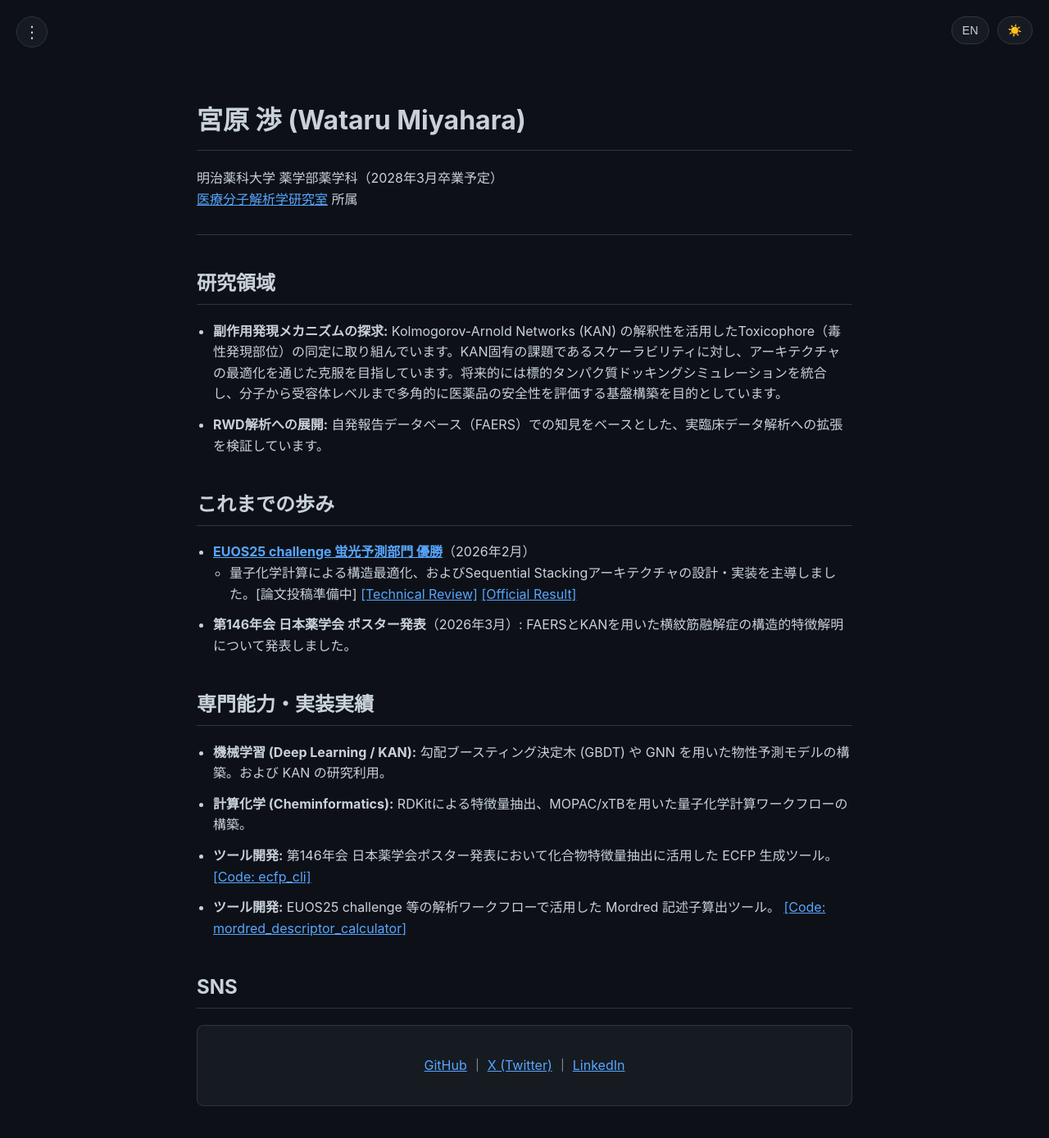
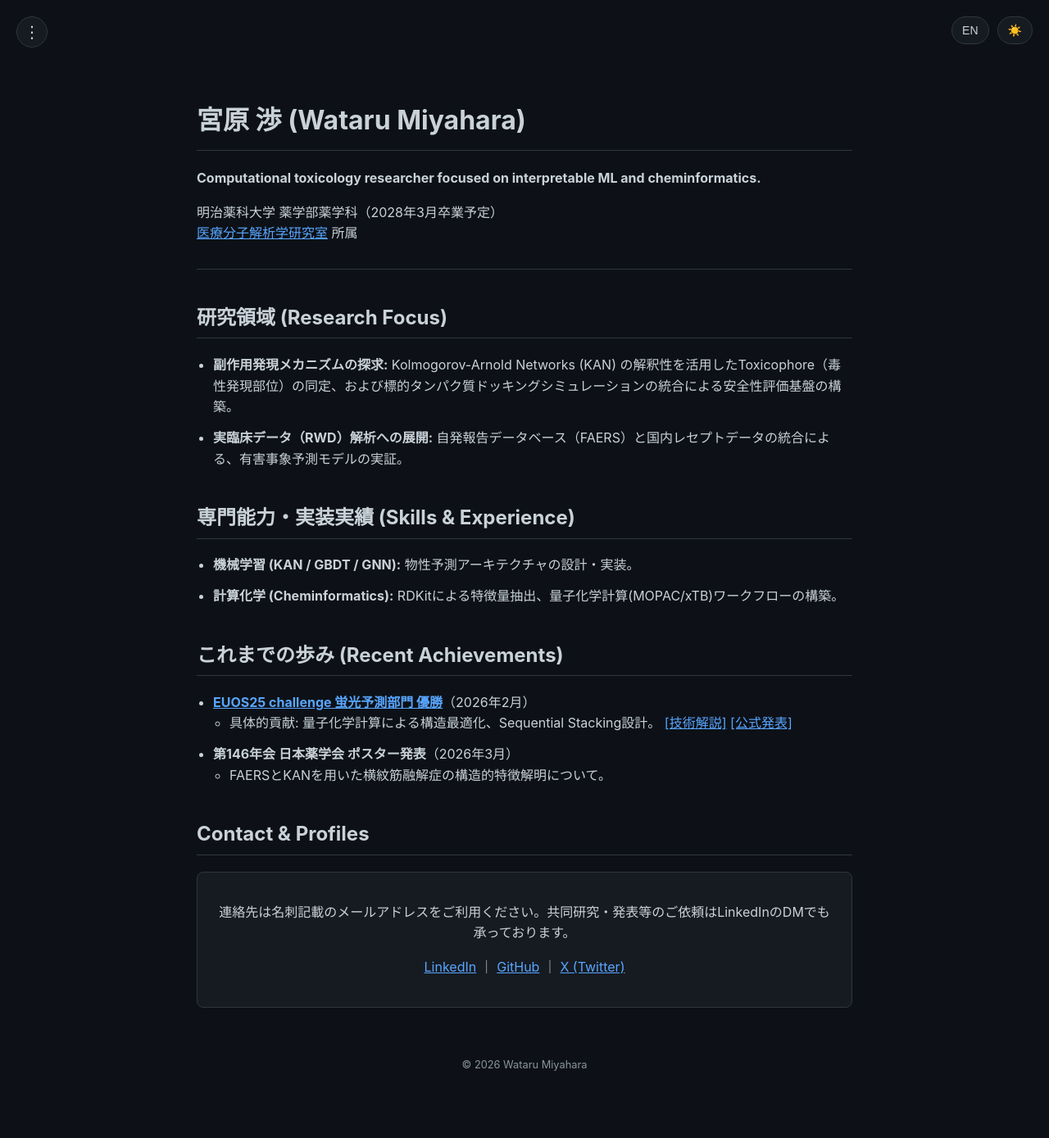
Before and after one commit to 377H-Miru/377H-Miru.github.io, a Jekyll site: the page built from index.md, in a window 1280 px wide and 1400 px high. Shown: the top 1389 px of the window at 82% size. Built offline with Jekyll 4.4.1, drawn with Linux system fonts in a browser that asks for light colours.

Commit message:
Optimize for business card workflow: refine contact strategy, fix link labels, and add professional one-line pitch

```diff
--- a/_data/achievements.json
+++ b/_data/achievements.json
@@ -7,8 +7,8 @@
       "url": "https://ochem.eu/static/challenge2025.do",
       "result_url": "https://www.eu-openscreen.eu/resources/eu-openscreen-news/ansicht/eu-openscreen-and-slas-announce-winners-of-the-second-joint-machine-learning-challenge-at-slas-2026.html",
       "blog_url": "/posts/2026-02-25-euos25-review",
-      "description_ja": "量子化学計算(MOPAC/MACE-xTB)による物性推算、および透過率から蛍光への依存性を考慮したSequential Stackingアーキテクチャの設計・実装を担当。SLAS Technology誌に論文投稿準備中。",
-      "description_en": "Lead quantum chemistry-based property estimation (MOPAC/MACE-xTB) and design of a Sequential Stacking architecture modeling the dependency from transmittance to fluorescence. Manuscript in preparation for SLAS Technology."
+      "description_ja": "量子化学計算(MOPAC/MACE-xTB)による物性推算、およびSequential Stackingアーキテクチャの設計・実装を担当。(Manuscript in preparation)",
+      "description_en": "Lead quantum chemistry-based property estimation (MOPAC/MACE-xTB) and design of a Sequential Stacking architecture. (Manuscript in preparation)"
     }
   ],
   "presentations": [
--- a/index.md
+++ b/index.md
@@ -6,31 +6,37 @@
 <div data-lang-content="ja" markdown="1">
 
 # 宮原 渉 (Wataru Miyahara)
+**Computational toxicology researcher focused on interpretable ML and cheminformatics.**
 
 明治薬科大学 薬学部薬学科（2028年3月卒業予定）
 [医療分子解析学研究室](https://u-lab.my-pharm.ac.jp/~mminfo/){:target="_blank"} 所属
 
 ---
 
-## 研究領域
-- **副作用発現メカニズムの探求:** Kolmogorov-Arnold Networks (KAN) の解釈性を活用したToxicophore（毒性発現部位）の同定に取り組んでいます。KAN固有の課題であるスケーラビリティに対し、アーキテクチャの最適化を通じた克服を目指しています。将来的には標的タンパク質ドッキングシミュレーションを統合し、分子から受容体レベルまで多角的に医薬品の安全性を評価する基盤構築を目的としています。
-- **RWD解析への展開:** 自発報告データベース（FAERS）での知見をベースとした、実臨床データ解析への拡張を検証しています。
+## 研究領域 (Research Focus)
+- **副作用発現メカニズムの探求:**
+  Kolmogorov-Arnold Networks (KAN) の解釈性を活用したToxicophore（毒性発現部位）の同定、および標的タンパク質ドッキングシミュレーションの統合による安全性評価基盤の構築。
+- **実臨床データ（RWD）解析への展開:**
+  自発報告データベース（FAERS）と国内レセプトデータの統合による、有害事象予測モデルの実証。
 
-## これまでの歩み
+## 専門能力・実装実績 (Skills & Experience)
+- **機械学習 (KAN / GBDT / GNN):** 物性予測アーキテクチャの設計・実装。
+- **計算化学 (Cheminformatics):** RDKitによる特徴量抽出、量子化学計算(MOPAC/xTB)ワークフローの構築。
+
+## これまでの歩み (Recent Achievements)
 - **[EUOS25 challenge 蛍光予測部門 優勝](https://ochem.eu/static/challenge2025.do){:target="_blank"}**（2026年2月）
-    - 量子化学計算による構造最適化、およびSequential Stackingアーキテクチャの設計・実装を主導しました。[論文投稿準備中] [[Technical Review]](/posts/2026-02-25-euos25-review) [[Official Result]](https://www.eu-openscreen.eu/resources/eu-openscreen-news/ansicht/eu-openscreen-and-slas-announce-winners-of-the-second-joint-machine-learning-challenge-at-slas-2026.html){:target="_blank"}
-- **第146年会 日本薬学会 ポスター発表**（2026年3月）: FAERSとKANを用いた横紋筋融解症の構造的特徴解明について発表しました。
+    - 具体的貢献: 量子化学計算による構造最適化、Sequential Stacking設計。 [[技術解説]](/posts/2026-02-25-euos25-review) [[公式発表]](https://www.eu-openscreen.eu/resources/eu-openscreen-news/ansicht/eu-openscreen-and-slas-announce-winners-of-the-second-joint-machine-learning-challenge-at-slas-2026.html){:target="_blank"}
+- **第146年会 日本薬学会 ポスター発表**（2026年3月）
+    - FAERSとKANを用いた横紋筋融解症の構造的特徴解明について。
 
-## 専門能力・実装実績
-- **機械学習 (Deep Learning / KAN):** 勾配ブースティング決定木 (GBDT) や GNN を用いた物性予測モデルの構築。および KAN の研究利用。
-- **計算化学 (Cheminformatics):** RDKitによる特徴量抽出、MOPAC/xTBを用いた量子化学計算ワークフローの構築。
-- **ツール開発:** 第146年会 日本薬学会ポスター発表において化合物特徴量抽出に活用した ECFP 生成ツール。 [[Code: ecfp_cli]](https://github.com/377H-Miru/ecfp_cli){:target="_blank"}
-- **ツール開発:** EUOS25 challenge 等の解析ワークフローで活用した Mordred 記述子算出ツール。 [[Code: mordred_descriptor_calculator]](https://github.com/377H-Miru/mordred_descriptor_calculator){:target="_blank"}
-
-<h2 id="sns">SNS</h2>
+<h2 id="sns">Contact & Profiles</h2>
 <div class="contact-box" markdown="1">
 
-[GitHub](https://github.com/377H-Miru){:target="_blank"} ｜ [X (Twitter)](https://x.com/WataruM327906){:target="_blank"} ｜ [LinkedIn](https://www.linkedin.com/in/wataru-miyahara-6947253ab/){:target="_blank"}
+連絡先は名刺記載のメールアドレスをご利用ください。共同研究・発表等のご依頼はLinkedInのDMでも承っております。
+
+[LinkedIn](https://www.linkedin.com/in/wataru-miyahara-6947253ab/){:target="_blank"} ｜ [GitHub](https://github.com/377H-Miru){:target="_blank"} ｜ [X (Twitter)](https://x.com/WataruM327906){:target="_blank"}
+
+<!-- 将来的に取得されたら追加をお勧めします: [ORCID](#) ｜ [Google Scholar](#) ｜ [ResearchMap](#) -->
 
 </div>
 
@@ -39,6 +45,7 @@
 <div data-lang-content="en" markdown="1">
 
 # Wataru Miyahara
+**Computational toxicology researcher focused on interpretable ML and cheminformatics.**
 
 Meiji Pharmaceutical University, Faculty of Pharmacy (Class of 2028)
 Affiliation: [Laboratory of Medical Molecule Analysis](https://u-lab.my-pharm.ac.jp/~mminfo/){:target="_blank"}
@@ -46,24 +53,27 @@
 ---
 
 ## Research Focus
-- **Investigating Adverse Event Mechanisms:** Identifying Toxicophores using KAN interpretability. My work addresses KAN's scalability trade-offs through architectural optimization, aiming to integrate receptor-level docking simulations for a multi-dimensional safety assessment framework.
-- **Expansion to RWD Analysis:** Validating the application of FAERS-based findings to clinical data analysis using Japanese claims data.
+- **Investigating Adverse Event Mechanisms:**
+  Identifying Toxicophores using KAN interpretability and building a safety assessment framework by integrating molecular and receptor-level docking simulations.
+- **Expansion to RWD Analysis:**
+  Validating adverse event prediction models through integrated analysis of FAERS and Japanese claims data.
+
+## Skills & Experience
+- **Machine Learning (KAN / GBDT / GNN):** Design and implementation of property prediction architectures.
+- **CompChem:** Feature extraction via RDKit and biophysical property estimation using MOPAC/xTB workflows.
 
 ## My Journey
 - **[EUOS25 challenge, Fluorescence Prediction Track: Winner](https://ochem.eu/static/challenge2025.do){:target="_blank"}** (February 2026)
-    - Led structure optimization via quantum chemistry and the design of Sequential Stacking architectures. [In preparation] [[Technical Review]](/posts/2026-02-25-euos25-review) [[Official Result]](https://www.eu-openscreen.eu/resources/eu-openscreen-news/ansicht/eu-openscreen-and-slas-announce-winners-of-the-second-joint-machine-learning-challenge-at-slas-2026.html){:target="_blank"}
-- **The 146th Annual Meeting of the Pharmaceutical Society of Japan:** Presented a poster on structural elucidation of rhabdomyolysis using FAERS and KAN (March 2026).
+    - Contribution: Lead structure optimization via QM, design of Sequential Stacking. [[Technical Review]](/posts/2026-02-25-euos25-review) [[Official Results]](https://www.eu-openscreen.eu/resources/eu-openscreen-news/ansicht/eu-openscreen-and-slas-announce-winners-of-the-second-joint-machine-learning-challenge-at-slas-2026.html){:target="_blank"}
+- **The 146th Annual Meeting of the Pharmaceutical Society of Japan:** (March 2026)
+    - Poster presentation on structural elucidation of rhabdomyolysis using FAERS and KAN.
 
-## Skills & Implementation
-- **Machine Learning (Deep Learning / KAN):** Construction of property prediction models using GBDT and GNN. Research applications of KAN.
-- **CompChem:** Feature extraction via RDKit and biophysical property estimation using MOPAC/xTB workflows.
-- **Software Development:** ECFP generation tool utilized for feature extraction in the poster presentation at the 146th Annual Meeting of the Pharmaceutical Society of Japan. [[Code: ecfp_cli]](https://github.com/377H-Miru/ecfp_cli){:target="_blank"}
-- **Software Development:** Mordred descriptor calculation tool utilized in analysis workflows for the EUOS25 challenge and other projects. [[Code: mordred_descriptor_calculator]](https://github.com/377H-Miru/mordred_descriptor_calculator){:target="_blank"}
-
-<h2 id="sns">SNS</h2>
+<h2 id="sns">Contact & Profiles</h2>
 <div class="contact-box" markdown="1">
 
-[GitHub](https://github.com/377H-Miru){:target="_blank"} ｜ [X (Twitter)](https://x.com/WataruM327906){:target="_blank"} ｜ [LinkedIn](https://www.linkedin.com/in/wataru-miyahara-6947253ab/){:target="_blank"}
+For professional inquiries, please refer to the email address on my business card or connect via LinkedIn.
+
+[LinkedIn](https://www.linkedin.com/in/wataru-miyahara-6947253ab/){:target="_blank"} ｜ [GitHub](https://github.com/377H-Miru){:target="_blank"} ｜ [X (Twitter)](https://x.com/WataruM327906){:target="_blank"}
 
 </div>
 
```
